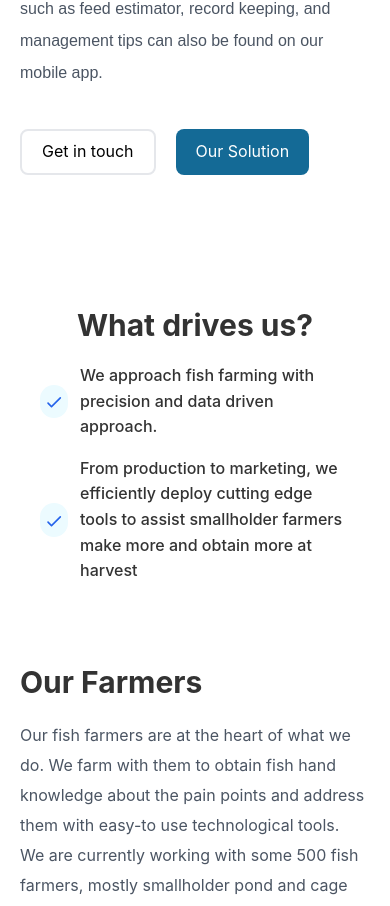
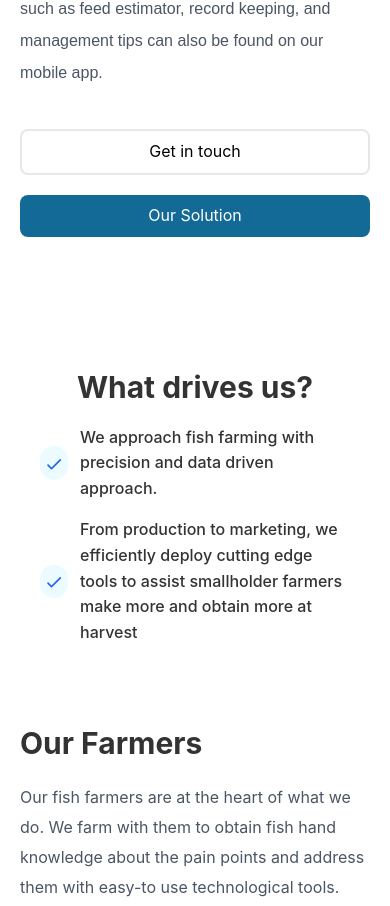
Before and after one commit to codewithkevin/Aquamet-Website, a React (Create React App) app: page / in a window 390 px wide. Shown: the part 1736-2642 px from the top of the page. Built offline with nearby package versions, Linux system fonts and the light colour scheme.

Commit message:
Changed Button display in about

```diff
--- a/src/components/Home/About.js
+++ b/src/components/Home/About.js
@@ -28,7 +28,7 @@ const About = () => {
             keeping, and management tips can also be found on our mobile app.
           </p>
 
-          <div className="mt-10 flex flex-row justify-start space-x-5">
+          <div className="mt-10 flex md:flex-row sm:flex-col  justify-start md:space-x-5 sm:space-y-5 md:space-y-0">
             <button
               onClick={handleSubmit}
               className="bg-[#ffffff] hover:bg-blue-900 text-black  top-0 rounded-lg  px-5 py-2 border-2"
```
